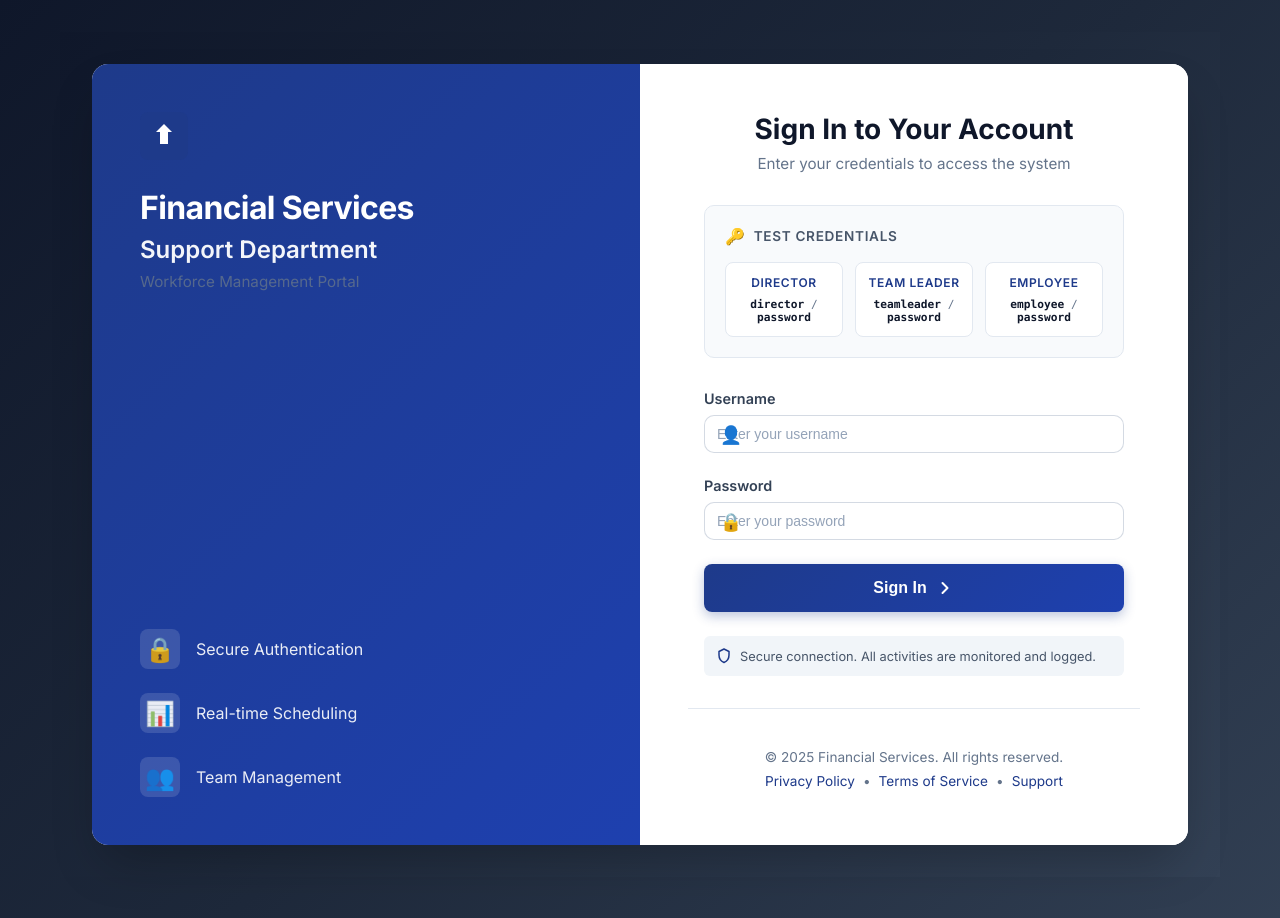
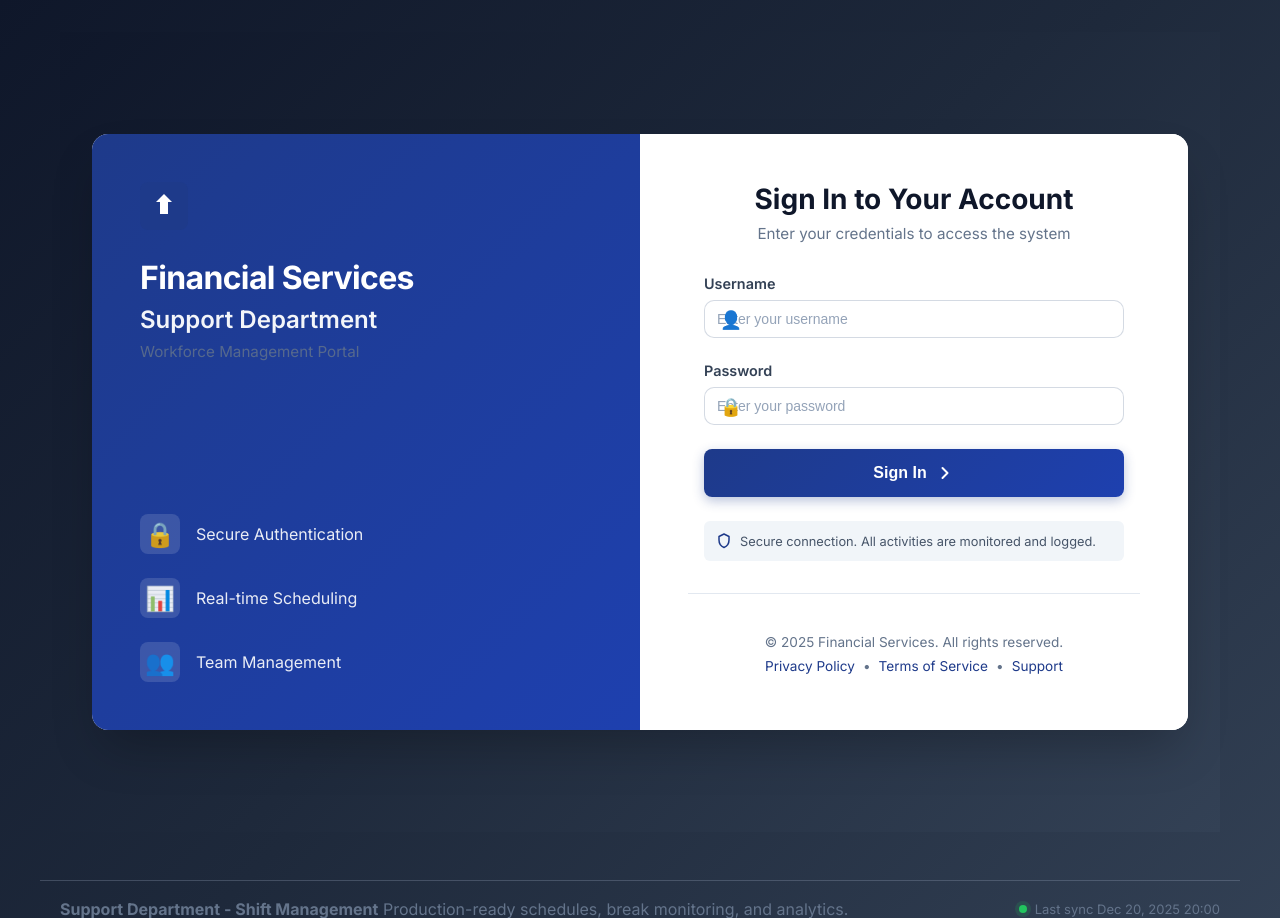
Before and after one commit to MoeAyoubiDev/Shift-Scheduler, a PHP site: page / in a window 1280 px wide. Shown: the top 918 px of the page. Run offline with PHP 8.4, Linux system fonts and the light colour scheme.

Commit message:
remove version

```diff
--- a/app/Views/auth/login.php
+++ b/app/Views/auth/login.php
@@ -36,33 +36,6 @@ declare(strict_types=1);
                 <div class="login-header">
                     <h3>Sign In to Your Account</h3>
                     <p>Enter your credentials to access the system</p>
-                </div>
-
-                <div class="demo-credentials-box">
-                    <div class="demo-header">
-                        <span class="demo-icon">🔑</span>
-                        <span>Test Credentials</span>
-                    </div>
-                    <div class="demo-accounts-grid">
-                        <div class="demo-account-card" onclick="fillCredentials('director', 'password')">
-                            <div class="demo-role">Director</div>
-                            <div class="demo-creds">
-                                <span>director</span> / <span>password</span>
-                            </div>
-                        </div>
-                        <div class="demo-account-card" onclick="fillCredentials('teamleader', 'password')">
-                            <div class="demo-role">Team Leader</div>
-                            <div class="demo-creds">
-                                <span>teamleader</span> / <span>password</span>
-                            </div>
-                        </div>
-                        <div class="demo-account-card" onclick="fillCredentials('employee', 'password')">
-                            <div class="demo-role">Employee</div>
-                            <div class="demo-creds">
-                                <span>employee</span> / <span>password</span>
-                            </div>
-                        </div>
-                    </div>
                 </div>
 
                 <form method="post" action="/index.php" id="login-form" class="login-form">
@@ -112,55 +85,3 @@ declare(strict_types=1);
         </div>
     </div>
 </div>
-
-<script>
-function fillCredentials(username, password) {
-    const usernameField = document.getElementById('username');
-    const passwordField = document.getElementById('password');
-
-    usernameField.value = username;
-    passwordField.value = password;
-
-    usernameField.style.transition = 'all 0.3s ease';
-    passwordField.style.transition = 'all 0.3s ease';
-    usernameField.style.backgroundColor = '#fef3c7';
-    usernameField.style.borderColor = '#f59e0b';
-    passwordField.style.backgroundColor = '#fef3c7';
-    passwordField.style.borderColor = '#f59e0b';
-
-    usernameField.focus();
-
-    setTimeout(() => {
-        usernameField.style.backgroundColor = '';
-        usernameField.style.borderColor = '';
-        passwordField.style.backgroundColor = '';
-        passwordField.style.borderColor = '';
-    }, 1500);
-}
-</script>
-
-<script>
-function fillCredentials(username, password) {
-    const usernameField = document.getElementById('username');
-    const passwordField = document.getElementById('password');
-
-    // Fill the fields
-    usernameField.value = username;
-    passwordField.value = password;
-
-    // Highlight the fields briefly
-    usernameField.style.transition = 'background-color 0.3s ease';
-    passwordField.style.transition = 'background-color 0.3s ease';
-    usernameField.style.backgroundColor = '#fef3c7';
-    passwordField.style.backgroundColor = '#fef3c7';
-
-    // Focus on username field
-    usernameField.focus();
-
-    // Remove highlight after animation
-    setTimeout(() => {
-        usernameField.style.backgroundColor = '';
-        passwordField.style.backgroundColor = '';
-    }, 1500);
-}
-</script>
```
